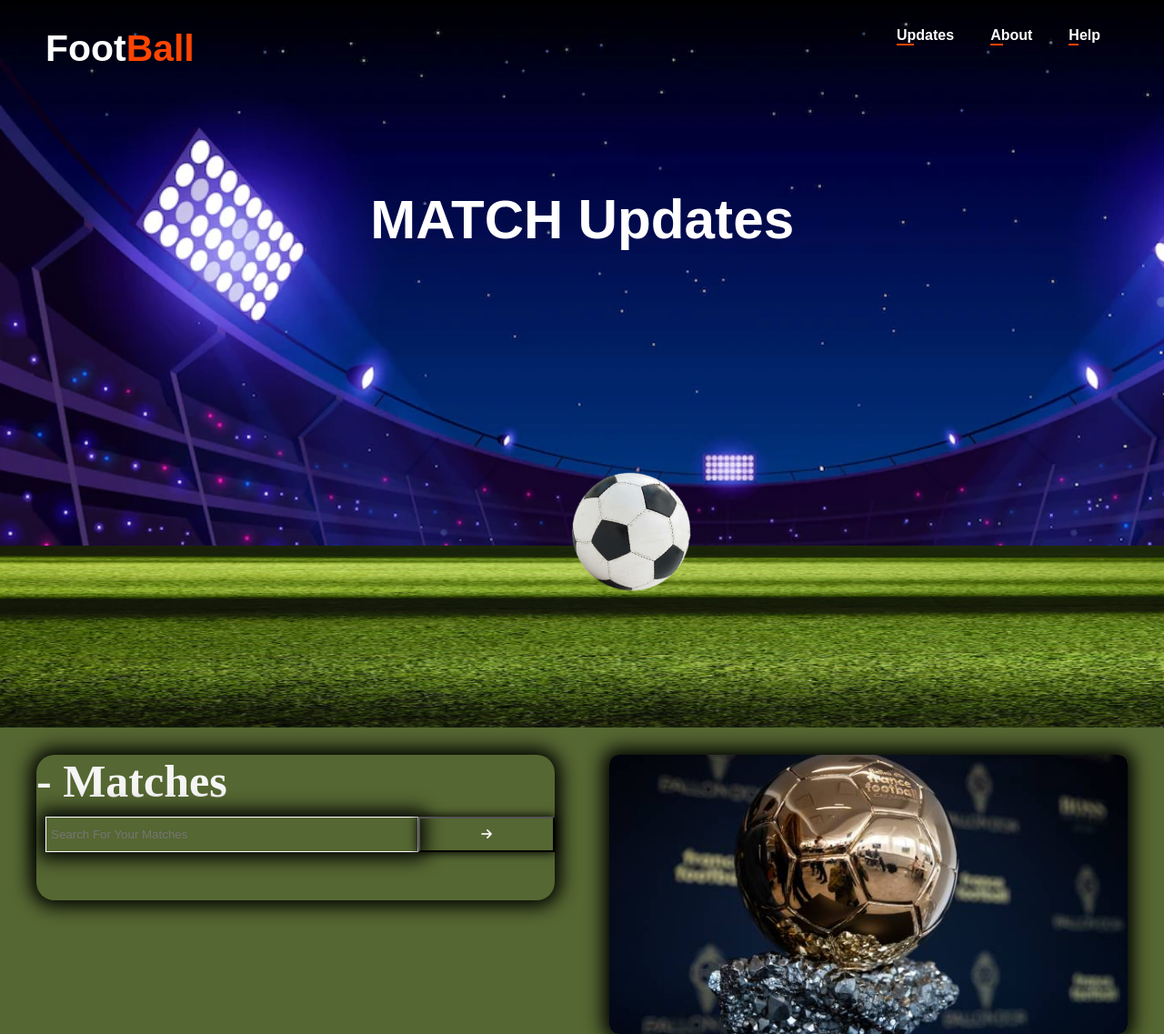
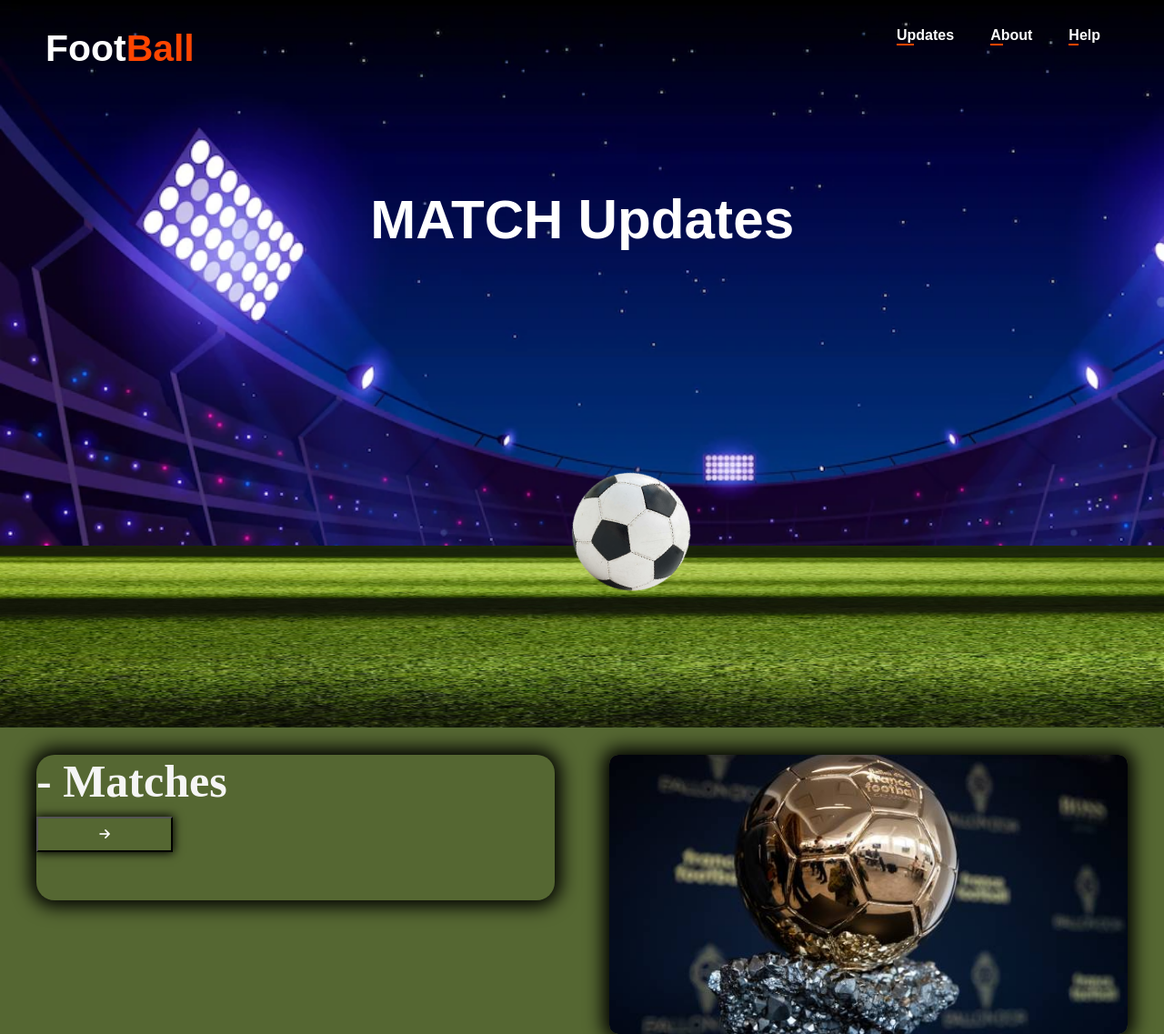
Before and after one commit to DGideonTech/Real-Soccer-Updates, a plain HTML site: page index.html in a window 1280 px wide. Shown: the top 1137 px of the page at 91% size. Drawn offline with Linux system fonts and the light colour scheme.

Commit message:
Update index.html
changes

```diff
--- a/index.html
+++ b/index.html
@@ -33,7 +33,6 @@
           <div class="matches-col" id="col-1">
         <h2>- matches</h2>
         <div class="input">
-        <input type="text" class="search" placeholder="search for your matches">
         <a href="https://www.google.com/search?q=epl&oq=epl&aqs=chrome.0.0i355i433i512j46i433i512j0i433i512l8.4448j0j7&sourceid=chrome&ie=UTF-8#sie=lg;/g/11pz7zbpnb;2;/m/02_tc;mt;fp;1;;;"><button id="enter"><i class="fa fa-arrow-right"></i></button></a>
         </div>
         </div>
```
